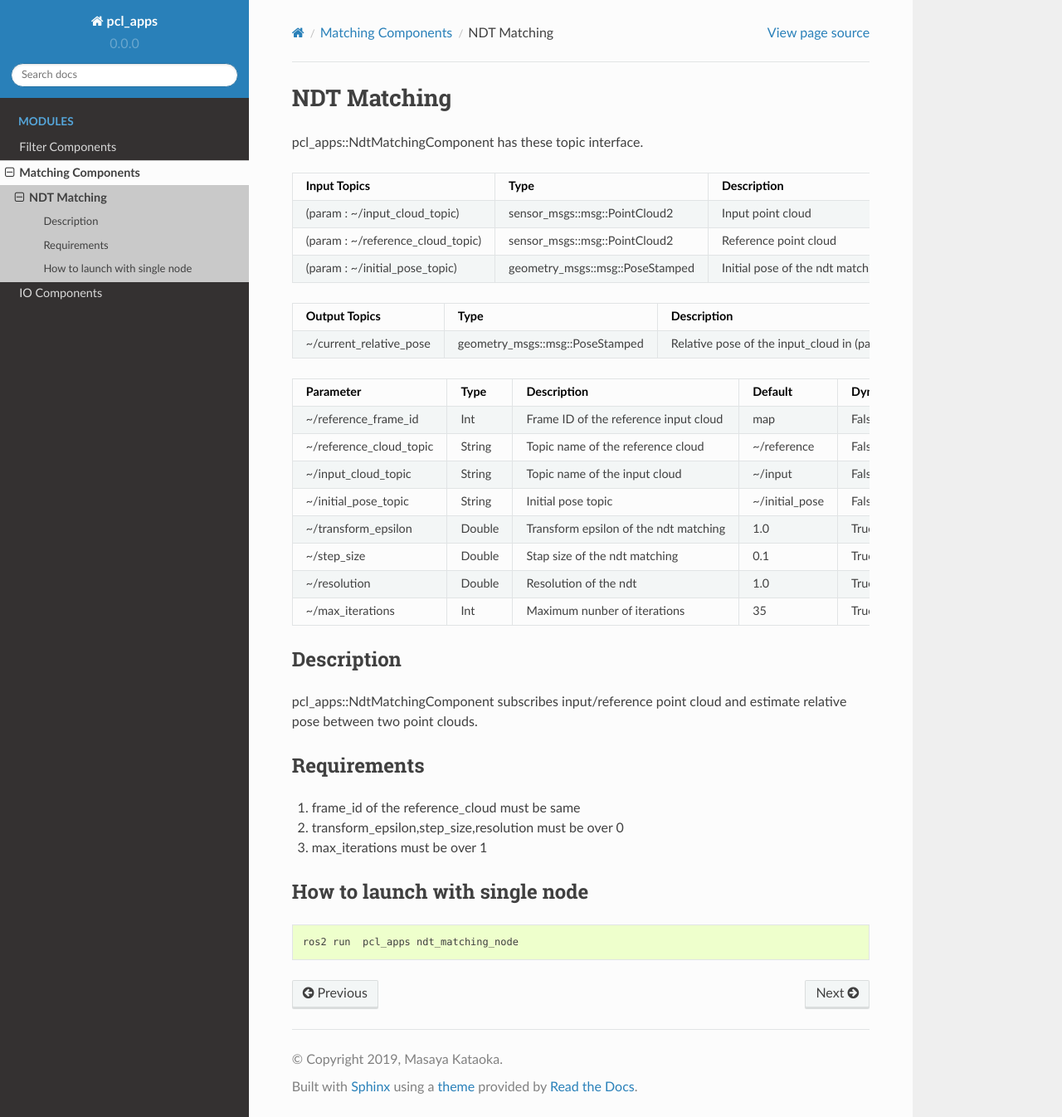
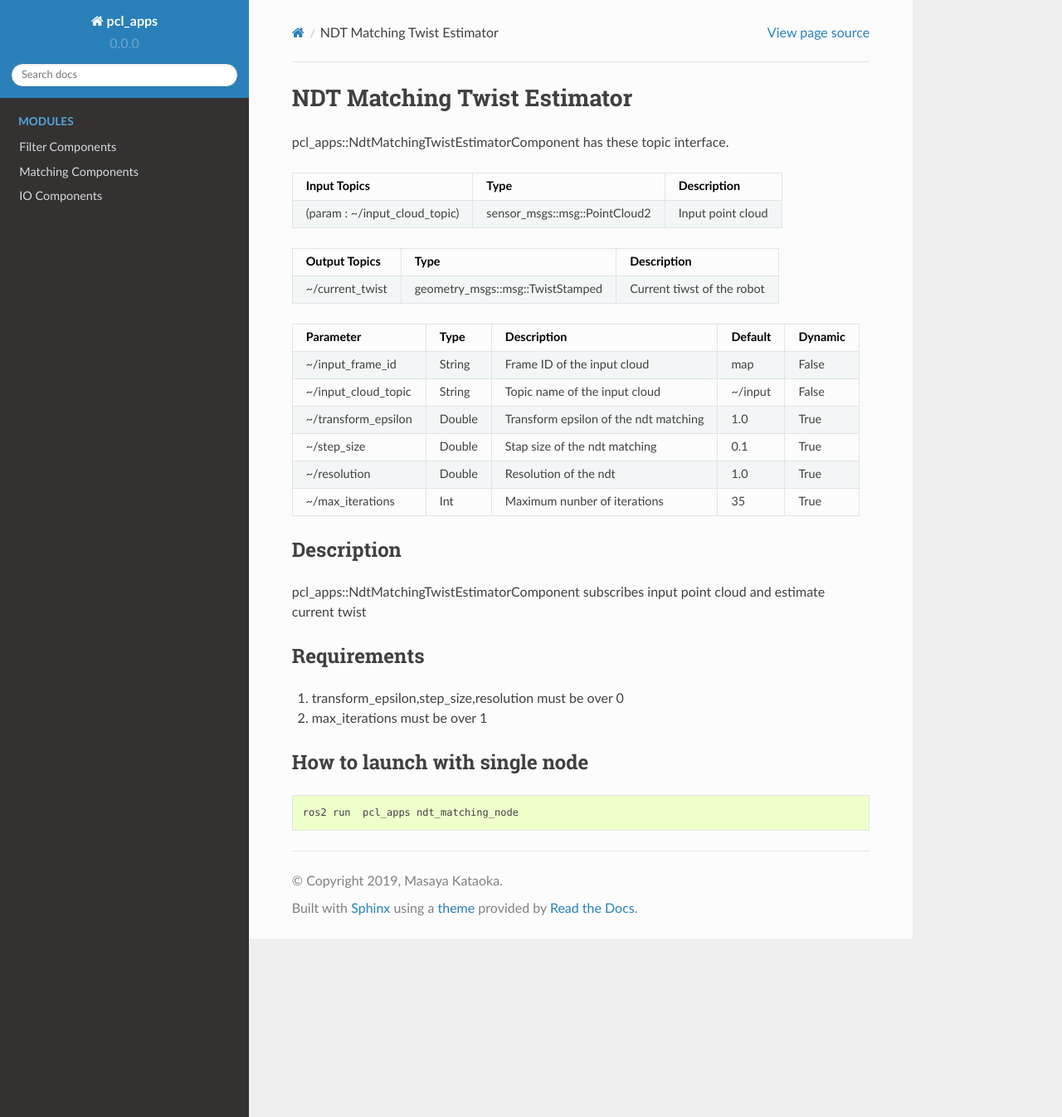
Before and after one commit to OUXT-Polaris/pcl_apps, a Sphinx documentation site: the page built from pcl_apps/doc/modules/matching/ndt_matching_twist_estimator.rst, in a window 1280 px wide and 1346 px high. Shown: the whole window at 83% size. Built offline with Sphinx 7.4.7 and the Read the Docs theme 2.0.0, drawn with Linux system fonts in a browser that asks for light colours; pages that are not in the unit, such as notebooks, are missing from menus.

Commit message:
add documentation

```diff
--- a/pcl_apps/doc/modules/matching/ndt_matching.rst
+++ b/pcl_apps/doc/modules/matching/ndt_matching_twist_estimator.rst
@@ -1,34 +1,26 @@
-NDT Matching
+NDT Matching Twist Estimator
 ================
 
-pcl_apps::NdtMatchingComponent has these topic interface.
+pcl_apps::NdtMatchingTwistEstimatorComponent has these topic interface.
 
 +-----------------------------------+---------------------------------+----------------------------------+
 | Input Topics                      | Type                            | Description                      |
 +===================================+=================================+==================================+
 | (param : ~/input_cloud_topic)     | sensor_msgs::msg::PointCloud2   | Input point cloud                |
 +-----------------------------------+---------------------------------+----------------------------------+
-| (param : ~/reference_cloud_topic) | sensor_msgs::msg::PointCloud2   | Reference point cloud            |
-+-----------------------------------+---------------------------------+----------------------------------+
-| (param : ~/initial_pose_topic)    | geometry_msgs::msg::PoseStamped | Initial pose of the ndt matching |
-+-----------------------------------+---------------------------------+----------------------------------+
 
-+-------------------------+---------------------------------+------------------------------------------------------------------+
-| Output Topics           | Type                            | Description                                                      |
-+=========================+=================================+==================================================================+
-| ~/current_relative_pose | geometry_msgs::msg::PoseStamped | Relative pose of the input_cloud in (param:~/reference_frame_id) |
-+-------------------------+---------------------------------+------------------------------------------------------------------+
++-------------------------+----------------------------------+----------------------------+
+| Output Topics           | Type                             | Description                |
++=========================+==================================+============================+
+| ~/current_twist         | geometry_msgs::msg::TwistStamped | Current tiwst of the robot |
++-------------------------+----------------------------------+----------------------------+
 
 +-----------------------------+----------+---------------------------------------+----------------+---------+
 | Parameter          　　     | Type     | Description                           | Default        | Dynamic |
 +=============================+==========+=======================================+================+=========+
-| ~/reference_frame_id        | Int      | Frame ID of the reference input cloud | map            | False   |
-+-----------------------------+----------+---------------------------------------+----------------+---------+
-| ~/reference_cloud_topic     | String   | Topic name of the reference cloud     | ~/reference    | False   |
+| ~/input_frame_id            | String   | Frame ID of the input cloud           | map            | False   |
 +-----------------------------+----------+---------------------------------------+----------------+---------+
 | ~/input_cloud_topic         | String   | Topic name of the input cloud         | ~/input        | False   |
-+-----------------------------+----------+---------------------------------------+----------------+---------+
-| ~/initial_pose_topic        | String   | Initial pose topic                    | ~/initial_pose | False   |
 +-----------------------------+----------+---------------------------------------+----------------+---------+
 | ~/transform_epsilon         | Double   | Transform epsilon of the ndt matching | 1.0            | True    |
 +-----------------------------+----------+---------------------------------------+----------------+---------+
@@ -41,13 +33,12 @@
 
 Description
 ----------------------------------------
-pcl_apps::NdtMatchingComponent subscribes input/reference point cloud and estimate relative pose between two point clouds.
+pcl_apps::NdtMatchingTwistEstimatorComponent subscribes input point cloud and estimate current twist
 
 Requirements
 ----------------------------------------
-1. frame_id of the reference_cloud must be same
-2. transform_epsilon,step_size,resolution must be over 0
-3. max_iterations must be over 1
+1. transform_epsilon,step_size,resolution must be over 0
+2. max_iterations must be over 1
 
 How to launch with single node
 ------------------------------
```
